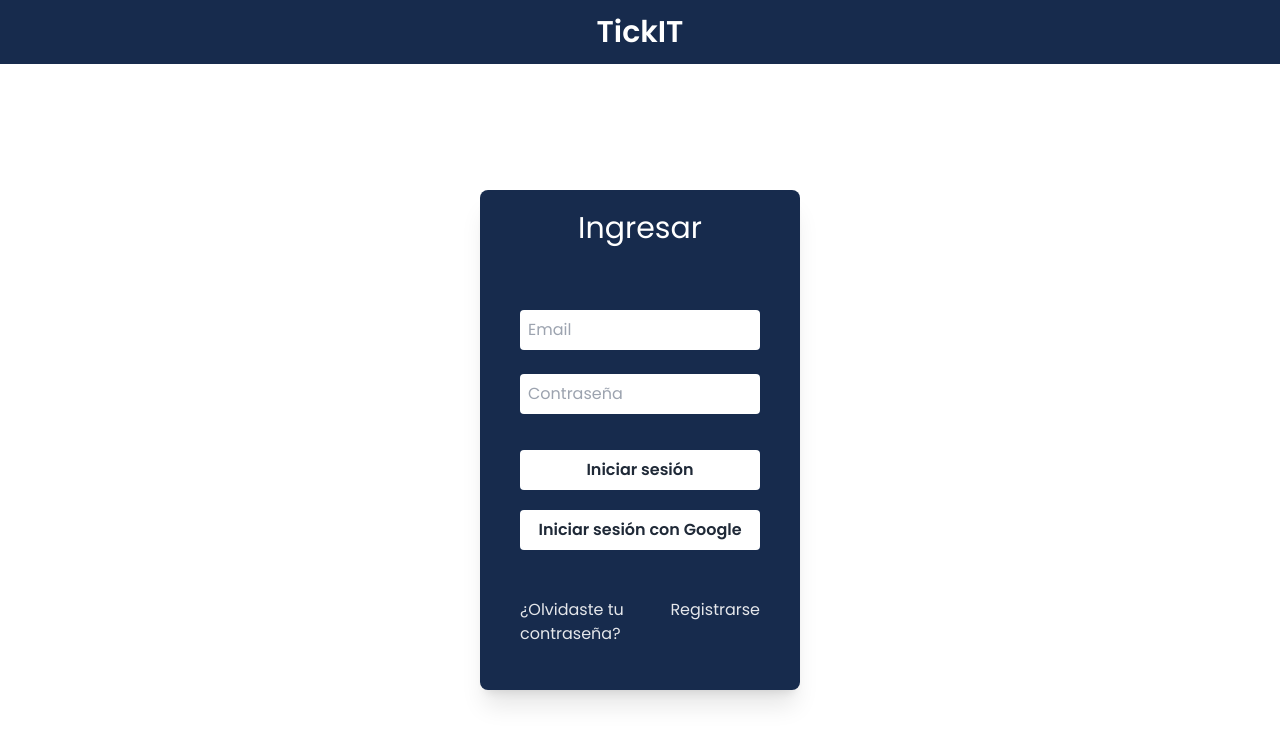
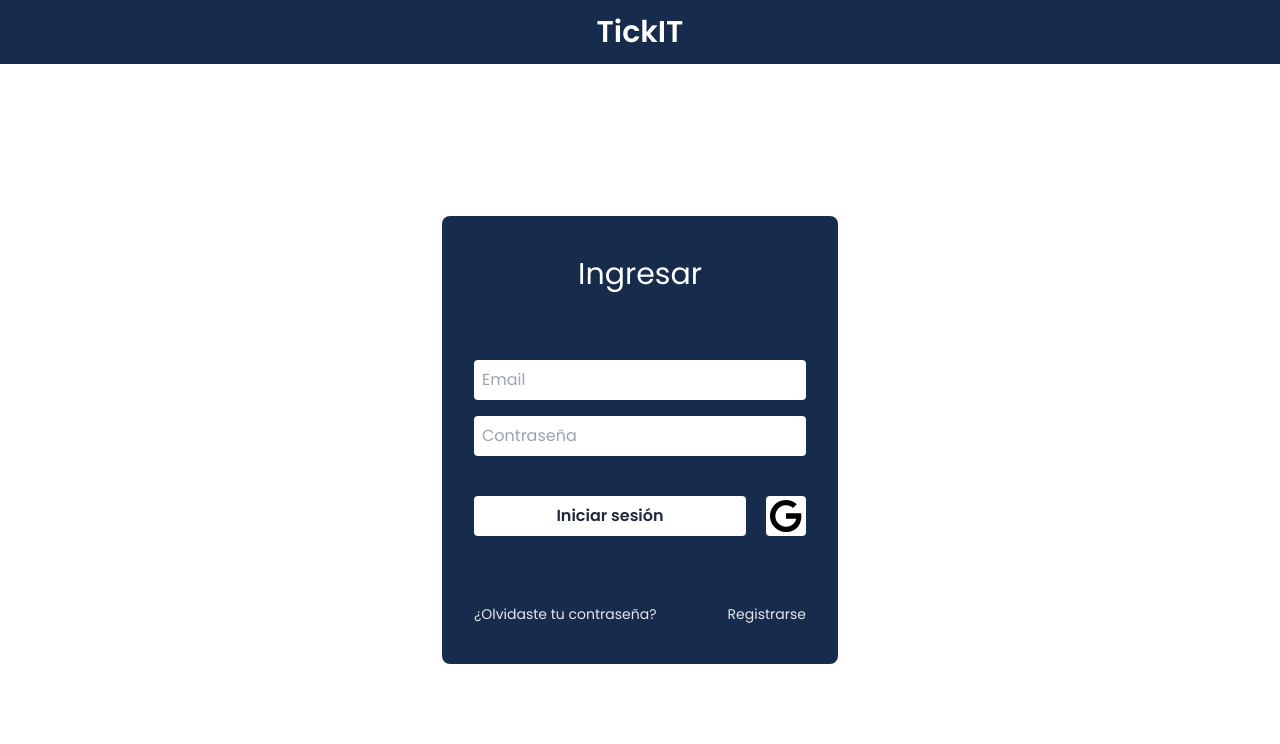
Before and after one commit to GabiTheCoco/TickIT-Project, a Vue app: page / in a window 1280 px wide. Shown: the top 744 px of the page. Built offline with nearby package versions, Linux system fonts and the light colour scheme.

Commit message:
Hot Fix - Arreglo de tamaños Login.vue y SignUp.vue

```diff
--- a/src/components/SignUp.vue
+++ b/src/components/SignUp.vue
@@ -5,15 +5,21 @@
 
 <template>
   <div class="flex items-center justify-center bg-white-900 pt-0 w-full h-[90%]">
-    <div class="card px-10 xl:py-5 2xl:py-20 xl:pb-[5.3rem] 2xl:pb-[7rem] rounded-lg bg-azul-oscuro w-1/4 shadow-xl ">
-      <h1 class="text-center text-5xl xl:text-3xl text-white mb-14 xl:mb-12">Registrarse</h1>
-      <form class="2xl:my-6 flex flex-col justify-between gap-2" @submit.prevent="login">
-        <input v-model="nombre" class="p-2 my-2 rounded w-full focus:outline-gray-800" placeholder="Nombre" type="text">
-        <input v-model="email" class="p-2 my-2 rounded w-full focus:outline-gray-800" placeholder="Email" type="email">
-        <input v-model="password" class="p-2 my-2 rounded w-full focus:outline-gray-800" placeholder="Contraseña" type="password">
-        <button class="bg-white hover:bg-gray-200 text-gray-800 font-semibold p-2 mt-5 rounded w-full">Registrarse</button>
-        <button type="button" @click="loginWithGoogle" class="bg-white hover:bg-gray-200 text-gray-800 font-semibold p-2 mt-3 rounded w-full">Registrarse con Google</button>
+    <div class="flex flex-col justify-between py-10 p-8 2xl:py-16 rounded-lg bg-azul-oscuro  min-w-[24rem] 2xl:max-w-[28rem] min-h-[28rem] 2xl:max-h-[32rem] 2xl:h-5/6">
+      <h1 class="text-center text-3xl 2xl:text-4xl text-white">Registrarse</h1>
+      <form class="flex flex-col justify-center gap-5" @submit.prevent="login">
+          <input v-model="nombre" class="p-2  rounded w-full outline-none" placeholder="Nombre" type="text">
+          <input v-model="email" class="p-2  rounded w-full outline-none" placeholder="Email" type="email">
+          <input v-model="password" class="p-2 rounded w-full outline-none" placeholder="Contraseña" type="password">
       </form>
+      <div class="flex justify-between gap-5">
+          <button class="bg-white hover:bg-gray-200 text-gray-800 font-semibold p-2 rounded w-full">Registrarse</button>
+          <button type="button" @click="" class="bg-white hover:bg-gray-200 text-gray-800 font-semibold rounded">
+            <svg class="size-10 text-gray-800" xmlns="http://www.w3.org/2000/svg" color="currentColor" x="0px" y="0px" viewBox="0 0 30 30">
+                <path d="M 15.003906 3 C 8.3749062 3 3 8.373 3 15 C 3 21.627 8.3749062 27 15.003906 27 C 25.013906 27 27.269078 17.707 26.330078 13 L 25 13 L 22.732422 13 L 15 13 L 15 17 L 22.738281 17 C 21.848702 20.448251 18.725955 23 15 23 C 10.582 23 7 19.418 7 15 C 7 10.582 10.582 7 15 7 C 17.009 7 18.839141 7.74575 20.244141 8.96875 L 23.085938 6.1289062 C 20.951937 4.1849063 18.116906 3 15.003906 3 z"></path>
+            </svg>
+          </button>
+        </div>
     </div>
   </div>
 </template>
--- a/src/views/Login.vue
+++ b/src/views/Login.vue
@@ -16,18 +16,26 @@
 <template>
 
   <div v-if="!cambioComponente.estado" class="flex items-center justify-center bg-white-900 pt-0 w-full h-[90%]">
-    <div class="card px-10 xl:py-5 2xl:py-20 rounded-lg bg-azul-oscuro w-1/4 shadow-xl ">
-      <h1 class="text-center text-5xl xl:text-3xl text-white mb-14">Ingresar</h1>
-      <form class="2xl:my-6 flex flex-col justify-between gap-2" @submit.prevent="login">
-        <input v-model="email" class="p-2 my-2 rounded w-full focus:outline-gray-800" placeholder="Email" type="email">
-        <input v-model="password" class="p-2 my-2 rounded w-full focus:outline-gray-800" placeholder="Contraseña" type="password">
-        <button class="bg-white hover:bg-gray-200 text-gray-800 font-semibold p-2 mt-5 rounded w-full">Iniciar sesión</button>
-        <button type="button" @click="loginWithGoogle" class="bg-white hover:bg-gray-200 text-gray-800 font-semibold p-2 mt-3 rounded w-full">Iniciar sesión con Google</button>
-        <div class="flex justify-between my-6">
-          <a href="#" @click.prevent="forgotPassword" class="text-gray-200 hover:underline mt-4">¿Olvidaste tu contraseña?</a>
-          <a href="#" @click="cambioEstado" class="text-gray-200 hover:underline mt-4">Registrarse</a>
+    <div class="flex flex-col justify-between py-10 p-8 2xl:py-16 rounded-lg bg-azul-oscuro  min-w-[24rem] 2xl:max-w-[30rem] min-h-[28rem] 2xl:max-h-[32rem] 2xl:h-5/6">
+      <h1 class="text-center text-3xl 2xl:text-4xl text-white">Ingresar</h1>
+      <form class="flex flex-col justify-center gap-10 h-5/6" @submit.prevent="login">
+        <div class="flex flex-col justify-center gap-4">
+          <input v-model="email" class="p-2  rounded w-full outline-none" placeholder="Email" type="email">
+          <input v-model="password" class="p-2 rounded w-full outline-none" placeholder="Contraseña" type="password">
+        </div>
+        <div class="flex justify-between gap-5">
+          <button class="bg-white hover:bg-gray-200 text-gray-800 font-semibold p-2 rounded w-full">Iniciar sesión</button>
+          <button type="button" @click="loginWithGoogle" class="bg-white hover:bg-gray-200 text-gray-800 font-semibold rounded">
+            <svg class="size-10 text-gray-800" xmlns="http://www.w3.org/2000/svg" color="currentColor" x="0px" y="0px" viewBox="0 0 30 30">
+                <path d="M 15.003906 3 C 8.3749062 3 3 8.373 3 15 C 3 21.627 8.3749062 27 15.003906 27 C 25.013906 27 27.269078 17.707 26.330078 13 L 25 13 L 22.732422 13 L 15 13 L 15 17 L 22.738281 17 C 21.848702 20.448251 18.725955 23 15 23 C 10.582 23 7 19.418 7 15 C 7 10.582 10.582 7 15 7 C 17.009 7 18.839141 7.74575 20.244141 8.96875 L 23.085938 6.1289062 C 20.951937 4.1849063 18.116906 3 15.003906 3 z"></path>
+            </svg>
+          </button>
         </div>
       </form>
+      <div class="flex justify-between text-sm">
+          <a href="#" @click.prevent="forgotPassword" class="text-gray-200 hover:underline w-2/3">¿Olvidaste tu contraseña?</a>
+          <a href="#" @click="cambioEstado" class="text-gray-200 hover:underline w-1/2 text-right">Registrarse</a>
+      </div>
     </div>
   </div>
   <SignUp v-else></SignUp>
```
